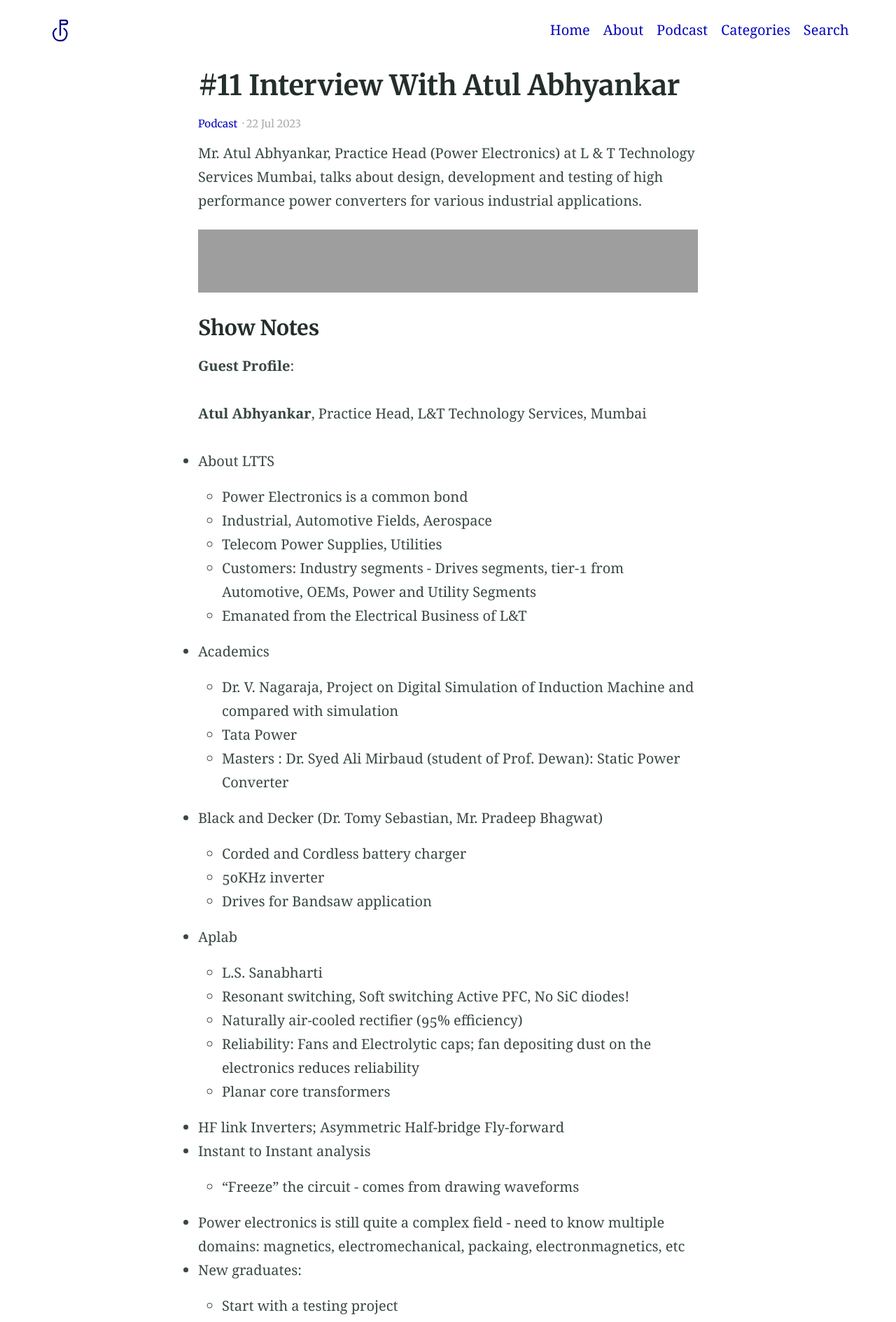
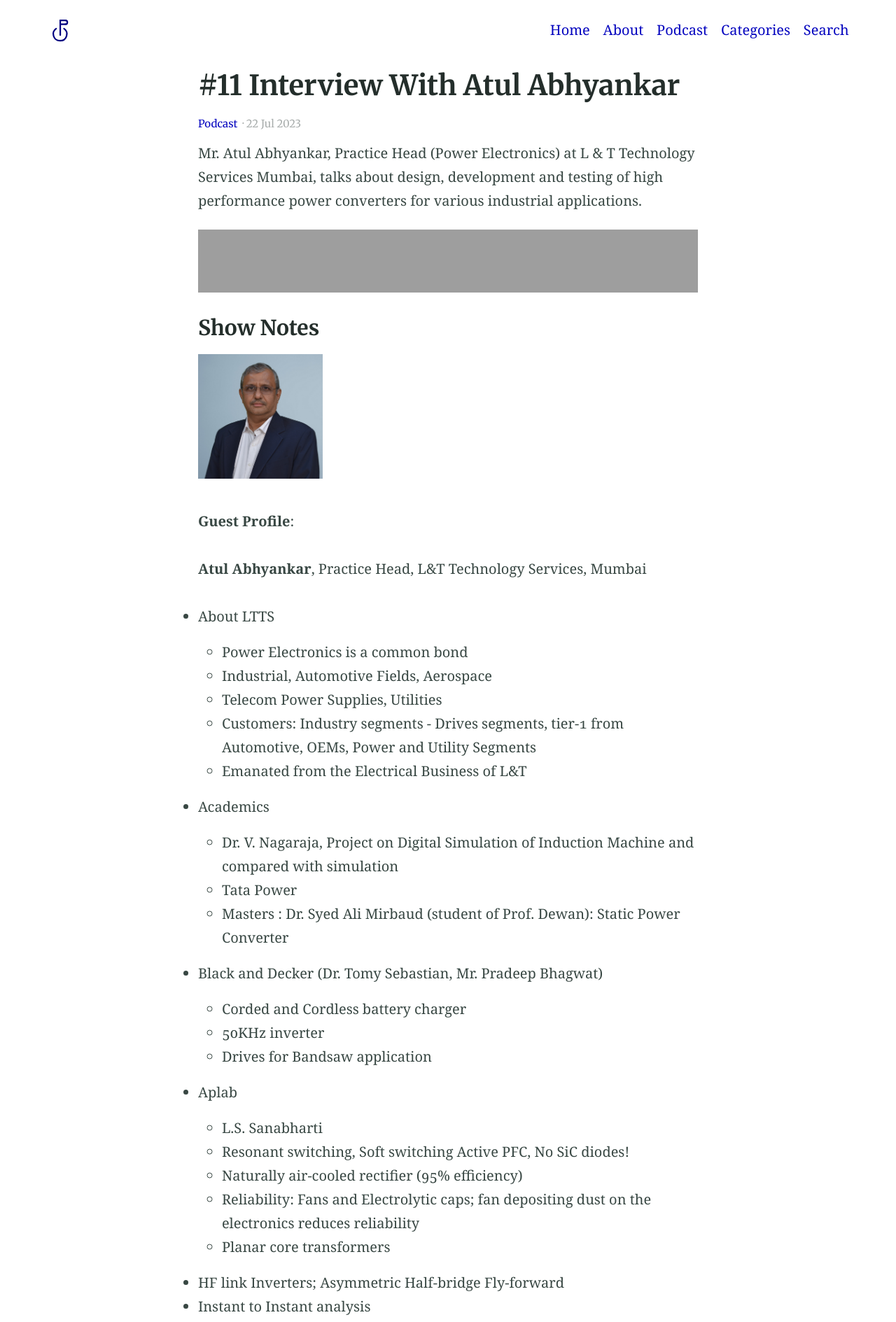
Before and after one commit to OpelexProject/OpelexProject.github.io, a Jekyll site: the page built from _posts/2023-07-22-#11-Interview-with-Atul-Abhyankar.md, in a window 1280 px wide. Shown: the top 1889 px of the page at 70% size. Built offline with Jekyll 4.4.1, drawn with Linux system fonts in a browser that asks for light colours; grey boxes are pictures that could not be loaded.

Commit message:
Add photo for AtulAbhyakar
Fixed #15

```diff
--- a/_posts/2023-07-22-#11-Interview-with-Atul-Abhyankar.md
+++ b/_posts/2023-07-22-#11-Interview-with-Atul-Abhyankar.md
@@ -13,12 +13,7 @@
 
 ### Show Notes
 
-<!-- Guest Profile
-
-
-
-<img src="/assets/gk.png" width="25%" />
--->
+<img src="/assets/aa.jpg" width="25%" />
 
 
  **Guest Profile**:
```
Also changed, not shown: assets/aa.jpg (added).
